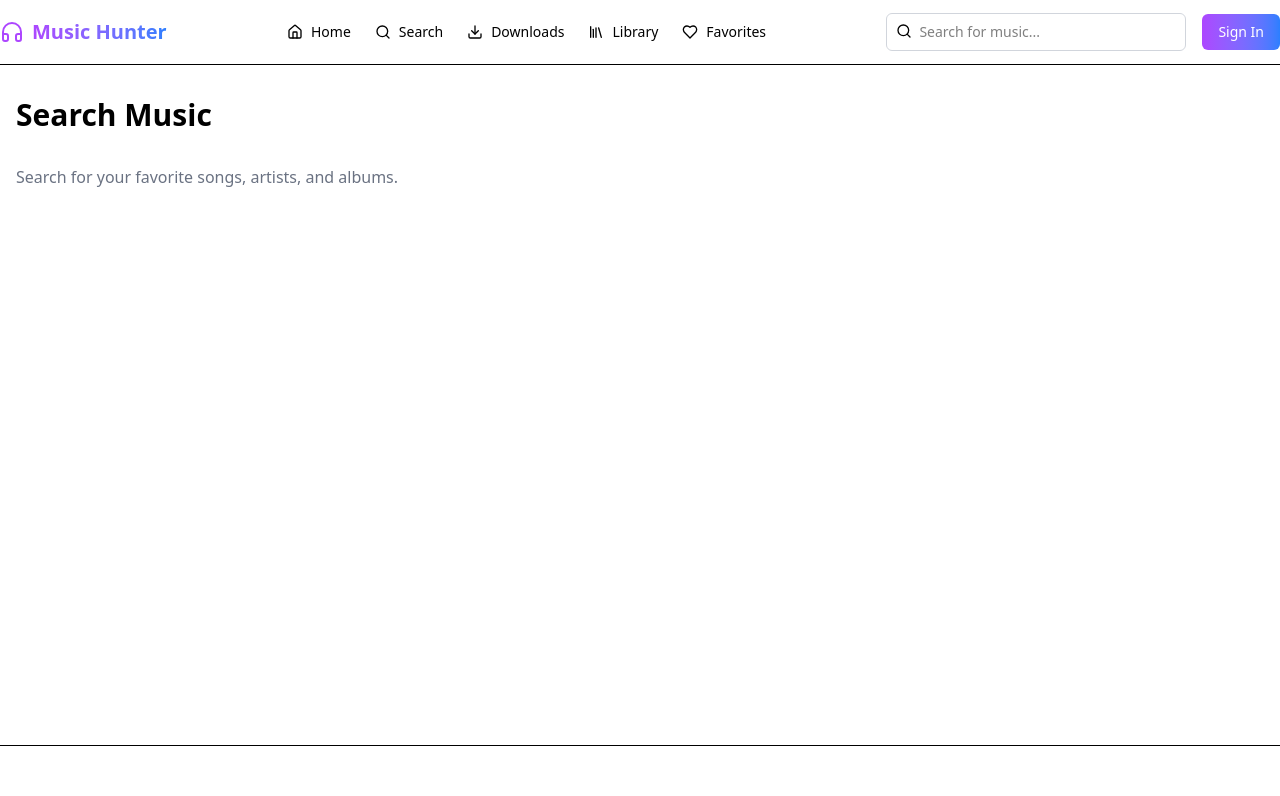
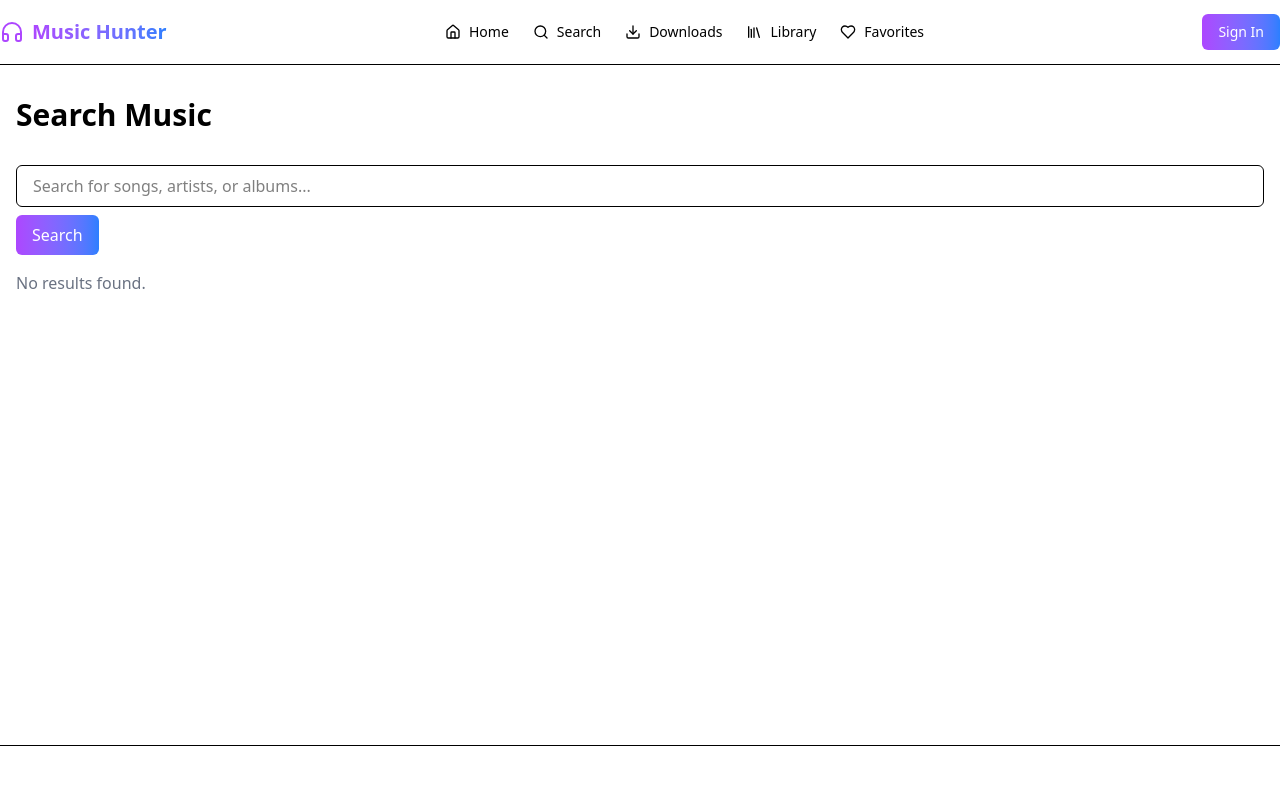
Before and after one commit to Drigon-Rider/Music_HuntingV2, a React (Vite) app in the folder frontend/: page /search in a window 1280 px wide. Shown: the top 796 px of the page. Built offline with nearby package versions, Linux system fonts and the light colour scheme.

Commit message:
minor update
asdfsfs

```diff
--- a/frontend/src/Components/Layouts/Navbar.tsx
+++ b/frontend/src/Components/Layouts/Navbar.tsx
@@ -1,8 +1,6 @@
-"use client"
-
 import { useState } from "react"
 import { Link } from "react-router-dom"
-import { Music, Search, Download, Library, Heart, Menu, X, Home, Headphones } from 'lucide-react'
+import { Search, Download, Library, Heart, Menu, X, Home, Headphones } from 'lucide-react'
 
 export function Navbar() {
   const [isMenuOpen, setIsMenuOpen] = useState(false)
@@ -41,20 +39,9 @@ export function Navbar() {
           </Link>
         </nav>
 
-        {/* Search Bar */}
-        <div className="hidden md:flex items-center gap-4">
-          <div className="relative">
-            <Search className="absolute left-2.5 top-2.5 h-4 w-4 text-muted-foreground" />
-            <input
-              type="search"
-              placeholder="Search for music..."
-              className="w-[200px] lg:w-[300px] pl-8 py-2 text-sm bg-muted border border-gray-300 rounded-md focus:outline-none focus:ring-2 focus:ring-purple-500"
-            />
-          </div>
-          <button className="px-4 py-2 text-sm font-medium text-white bg-gradient-to-r from-purple-500 to-blue-500 rounded-md hover:opacity-90">
-            Sign In
-          </button>
-        </div>
+        <button className="px-4 py-2 text-sm font-medium text-white bg-gradient-to-r from-purple-500 to-blue-500 rounded-md hover:opacity-90">
+          Sign In
+        </button>
 
         {/* Mobile Menu Button */}
         <button
@@ -114,14 +101,6 @@ export function Navbar() {
               <Heart className="h-4 w-4" />
               Favorites
             </Link>
-            <div className="relative mt-2">
-              <Search className="absolute left-2.5 top-2.5 h-4 w-4 text-muted-foreground" />
-              <input
-                type="search"
-                placeholder="Search for music..."
-                className="w-[200px] lg:w-[300px] pl-8 py-2 text-sm bg-muted border border-gray-300 rounded-md focus:outline-none focus:ring-2 focus:ring-purple-500"
-              />
-            </div>
             <button className="px-4 py-2 text-sm font-medium text-white bg-gradient-to-r from-purple-500 to-blue-500 rounded-md hover:opacity-90">
               Sign In
             </button>
--- a/frontend/src/Components/SearchPage/Search.tsx
+++ b/frontend/src/Components/SearchPage/Search.tsx
@@ -1,6 +1,53 @@
-export const Search = () => (
+import { useState } from "react";
+
+export const Search = () => {
+  const [query, setQuery] = useState("");
+  const [results, setResults] = useState<string[]>([]);
+
+  const handleSearch = async () => {
+    if (!query.trim()) return;
+
+    try {
+      // Simulate an API call to search for music
+      const response = await fetch(`/api/search?query=${encodeURIComponent(query)}`);
+      const data = await response.json();
+      setResults(data.results || []);
+    } catch (error) {
+      console.error("Error fetching search results:", error);
+    }
+  };
+
+  return (
     <div className="container mx-auto px-4 py-8">
       <h1 className="text-3xl font-bold mb-8">Search Music</h1>
-      <p className="text-gray-500 dark:text-gray-400">Search for your favorite songs, artists, and albums.</p>
+      <div className="mb-4">
+        <input
+          type="text"
+          value={query}
+          onChange={(e) => setQuery(e.target.value)}
+          placeholder="Search for songs, artists, or albums..."
+          className="w-full px-4 py-2 border rounded-md focus:outline-none focus:ring-2 focus:ring-purple-500"
+        />
+        <button
+          onClick={handleSearch}
+          className="mt-2 px-4 py-2 bg-gradient-to-r from-purple-500 to-blue-500 text-white rounded-md hover:opacity-90"
+        >
+          Search
+        </button>
+      </div>
+      <div>
+        {results.length > 0 ? (
+          <ul className="space-y-2">
+            {results.map((result, index) => (
+              <li key={index} className="p-2 border rounded-md">
+                {result}
+              </li>
+            ))}
+          </ul>
+        ) : (
+          <p className="text-gray-500 dark:text-gray-400">No results found.</p>
+        )}
+      </div>
     </div>
-  )
+  );
+};
```
